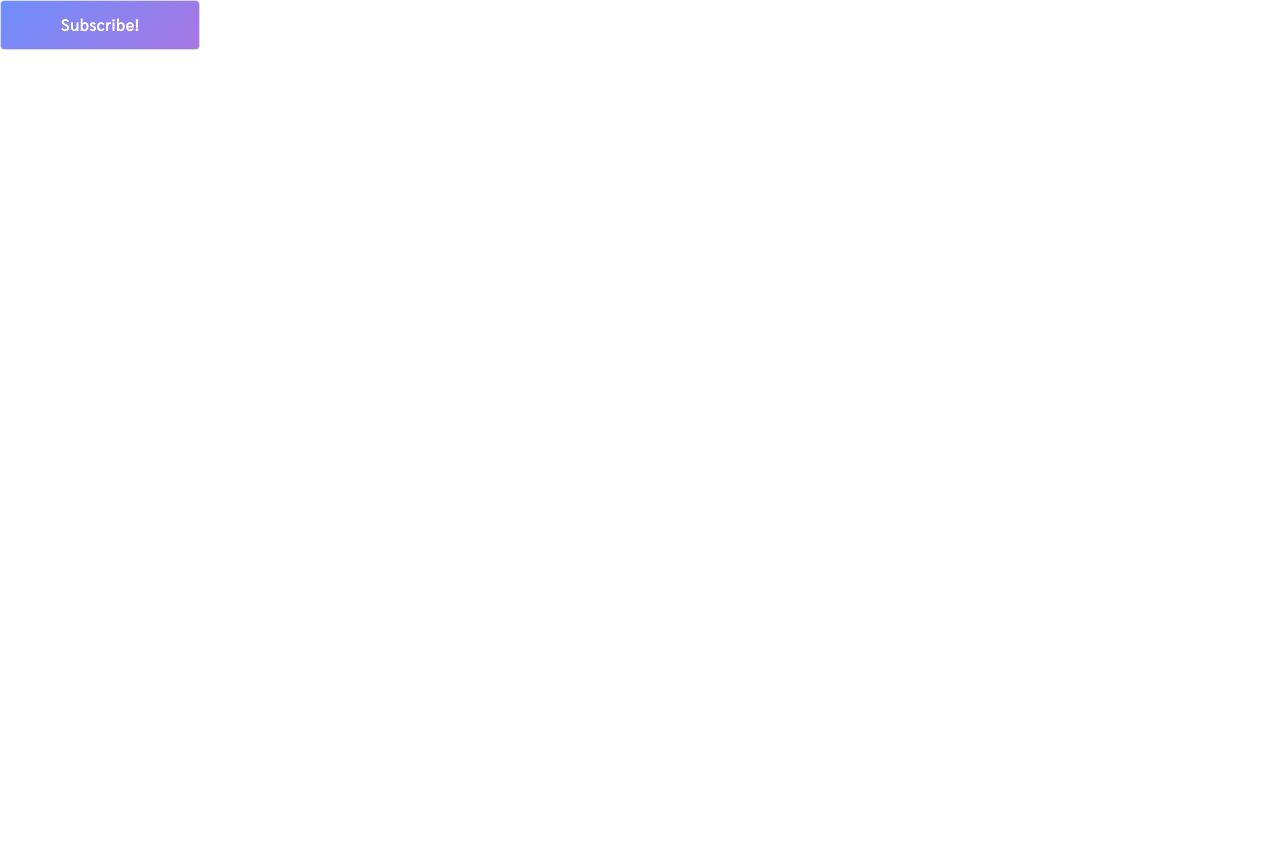
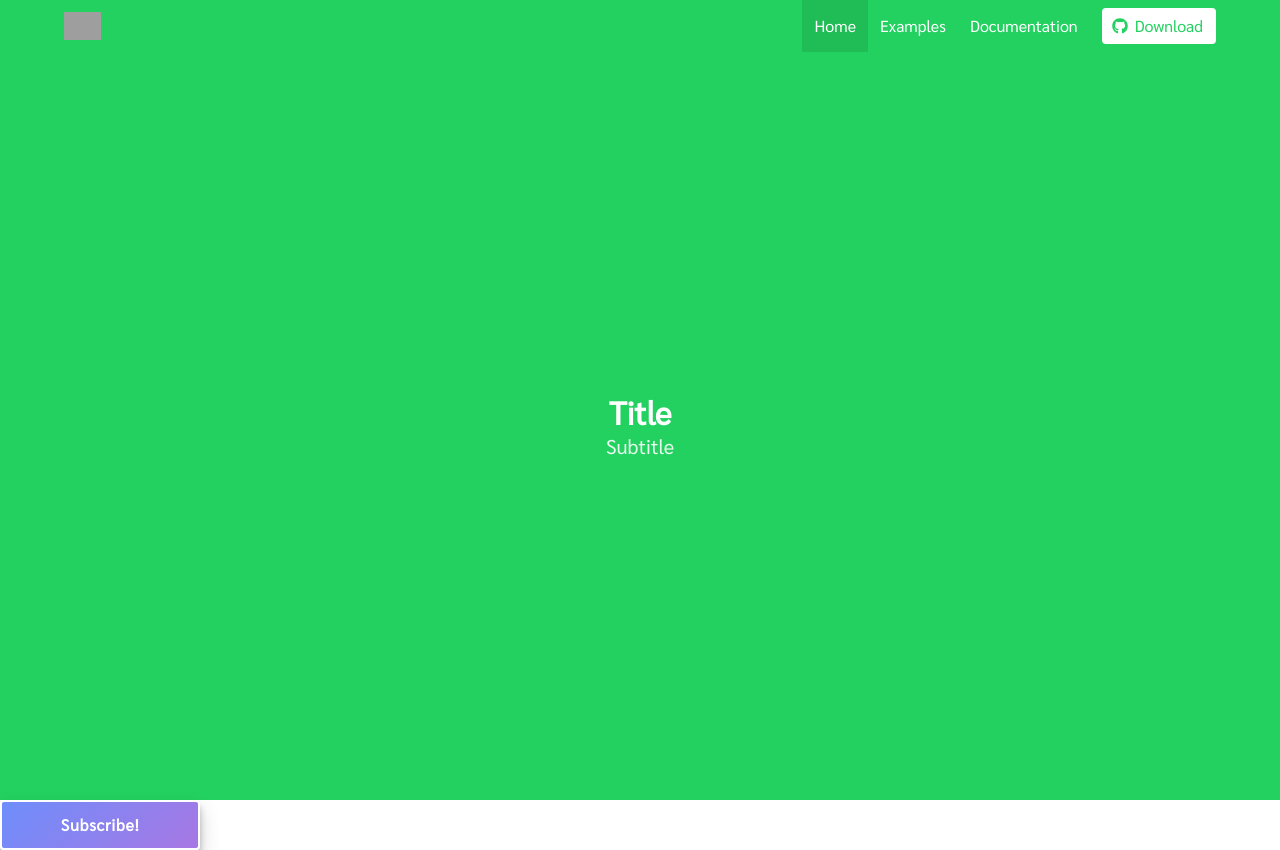
Before and after one commit to HopliteSJSU/Club-Website, a React (Create React App) app in the folder frontend/: page / in a window 1280 px wide. Before the commit the page ends 800 px from the top, so only its background shows below. Built offline with nearby package versions, Linux system fonts and the light colour scheme; grey boxes are pictures that could not be loaded.

Commit message:
button enhancements

```diff
--- a/frontend/src/components/button/button.js
+++ b/frontend/src/components/button/button.js
@@ -3,10 +3,15 @@ import PropTypes from "prop-types";
 
 import "./style/button.css";
 
-const Button = ({ label, classes, styles }) => {
+const Button = ({ label, classes, styles, animated }) => {
+  let id = animated ? "animated-btn" : "";
   return (
     <React.Fragment>
-      <button className={`button is-rounded ${classes}`} style={{ ...styles }}>
+      <button
+        className={`button is-rounded ${classes}`}
+        style={{ ...styles }}
+        id={id}
+      >
         <span>{label}</span>
       </button>
     </React.Fragment>
--- a/frontend/src/components/button/style/button.sass
+++ b/frontend/src/components/button/style/button.sass
@@ -1,25 +1,31 @@
 @import "styles/defaults.sass"
 
-.button
+button.button
+  overflow: hidden
+  border: 2px solid white
   color: white !important
   min-width: 200px
   min-height: 50px
   background: linear-gradient(135deg, #6e8efb, #a777e3)
-  transition: box-shadow .5s ease, transform .2s ease
-  box-shadow: 0 2px 5px rgba(0, 0, 0, .2)
+  transition: box-shadow 0.3s cubic-bezier(.25,.8,.25,1), transform 0.2s ease
+  box-shadow: 0 10px 20px rgba(0,0,0,0.19), 0 6px 6px rgba(0,0,0,0.23)
   border-radius: 4px !important
   font-weight: bold
   letter-spacing: 0.8px
-  span
-  	display: inline-block
-  	transition: all 0.5s
-  &:before
-    content: "Let's Go!"
-    position: absolute
-    left: -100%
-    transition: all 0.5s
-  &:hover:before
-  	left: 37%
-  &:hover
+  &#animated-btn
     span
-      transform: translateX(300%)
+    	display: inline-block
+    	transition: all 0.5s
+    &:before
+      content: "Let's Go!"
+      position: absolute
+      left: -100%
+      transition: all 0.5s
+    &:hover:before
+    	left: 37%
+    &:hover
+      border: 2px solid white
+      box-shadow: 0 14px 28px rgba(0,0,0,0.25), 0 10px 10px rgba(0,0,0,0.22)
+      transform: translate(0px, -3px) scale(1.03)
+      span
+        transform: translateX(300%)
--- /dev/null
+++ b/frontend/src/components/hero-banner/hero-banner.js
@@ -0,0 +1,56 @@
+import React, { Component } from "react";
+
+class HeroBanner extends Component {
+  render() {
+    return (
+      <section class="hero is-success is-fullheight">
+        <div class="hero-head">
+          <header class="navbar">
+            <div class="container">
+              <div class="navbar-brand">
+                <a class="navbar-item">
+                  <img
+                    src="https://bulma.io/images/bulma-type-white.png"
+                    alt="Logo"
+                  />
+                </a>
+                <span
+                  class="navbar-burger burger"
+                  data-target="navbarMenuHeroC"
+                >
+                  <span />
+                  <span />
+                  <span />
+                </span>
+              </div>
+              <div id="navbarMenuHeroC" class="navbar-menu">
+                <div class="navbar-end">
+                  <a class="navbar-item is-active">Home</a>
+                  <a class="navbar-item">Examples</a>
+                  <a class="navbar-item">Documentation</a>
+                  <span class="navbar-item">
+                    <a class="button is-success is-inverted">
+                      <span class="icon">
+                        <i class="fab fa-github" />
+                      </span>
+                      <span>Download</span>
+                    </a>
+                  </span>
+                </div>
+              </div>
+            </div>
+          </header>
+        </div>
+
+        <div class="hero-body">
+          <div class="container has-text-centered">
+            <h1 class="title">Title</h1>
+            <h2 class="subtitle">Subtitle</h2>
+          </div>
+        </div>
+      </section>
+    );
+  }
+}
+
+export default HeroBanner;
--- a/frontend/src/pages/front-page.js
+++ b/frontend/src/pages/front-page.js
@@ -1,10 +1,16 @@
 import React, { Component } from "react";
 
+import HeroBanner from "components/hero-banner/hero-banner";
 import Button from "components/button/button";
 
 class FrontPage extends Component {
   render() {
-    return <Button label="Subscribe!" />;
+    return (
+      <React.Fragment>
+        <HeroBanner />
+        <Button label="Subscribe!" animated />
+      </React.Fragment>
+    );
   }
 }
 
```
Also changed, not shown: frontend/src/components/button/style/button.css.
